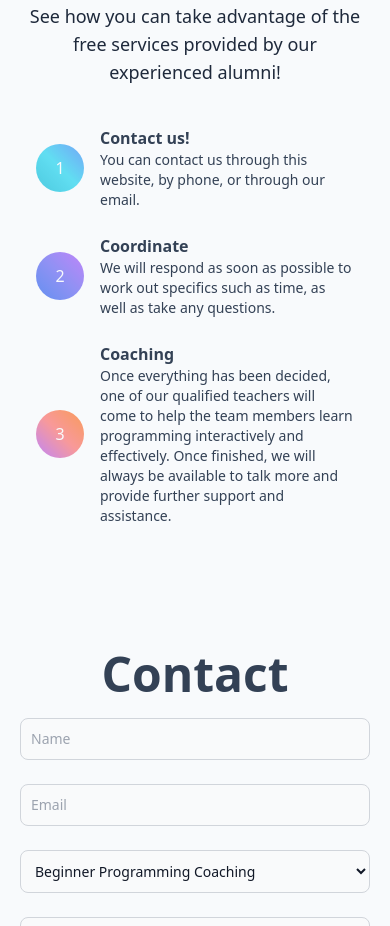
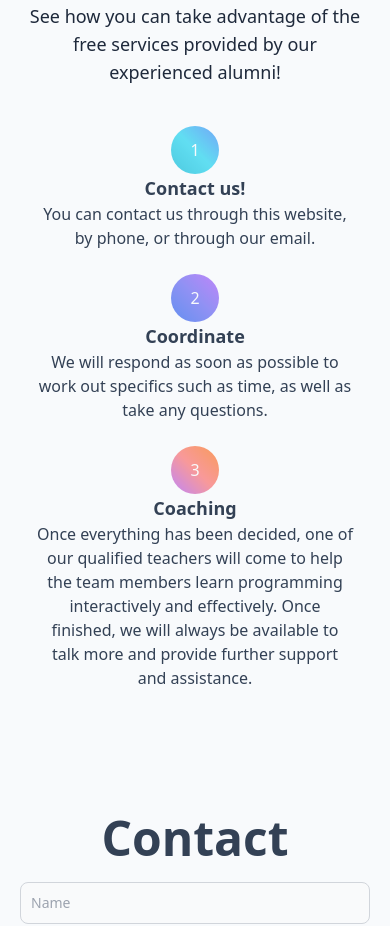
Before and after one commit to Coding-Academy-STL/fllstl.codes, a Next.js app: page / in a window 390 px wide. Shown: the part 4320-5246 px from the top of the page. Built offline with nearby package versions, Linux system fonts and the light colour scheme.

Commit message:
fix: update mobile view of the get started portion

```diff
--- a/pages/index.tsx
+++ b/pages/index.tsx
@@ -143,15 +143,15 @@ const About: NextPage = () => {
                     by our experienced alumni!
                 </p>
                 <div className="flex flex-col justify-center flex-wrap rounded-xl p-4 mb-4 text-slate-700 dark:text-slate-50">
-                    <div className="flex flex-row items-start space-x-4 my-3 md:my-5">
+                    <div className="flex flex-col md:flex-row  items-start md:space-x-4 text-center md:text-left my-3 md:my-5">
                         <div className="opacity-70 text-center w-12 flex-none rounded-full object-cover m-auto bg-gradient-to-tr text-slate-50 from-cyan-500 via-cyan-400 to-blue-500 p-3">
                             1
                         </div>
                         <div className="flex-auto md:max-w-lg lg:max-w-2xl">
-                            <h5 className="no-underline font-bold md:text-xl lg:text-2xl">
+                            <h5 className="no-underline font-bold text-lg md:text-xl lg:text-2xl">
                                 Contact us!
                             </h5>
-                            <p className="text-sm md:text-lg">
+                            <p className="text-md md:text-lg">
                                 You can contact us through this website, by{' '}
                                 <a>phone</a>, or through our{' '}
                                 <a href="mailto:contact@fllstl.codes">email</a>.
@@ -159,15 +159,15 @@ const About: NextPage = () => {
                         </div>
                     </div>
 
-                    <div className="flex flex-row items-start space-x-4 my-3 md:my-5">
+                    <div className="flex flex-col md:flex-row  items-start md:space-x-4 text-center md:text-left my-3 md:my-5">
                         <div className="opacity-70 text-center w-12 flex-none rounded-full object-cover m-auto bg-gradient-to-tr text-slate-50 from-blue-600 via-indigo-500 to-purple-500 p-3">
                             2
                         </div>
                         <div className="flex-auto md:max-w-lg lg:max-w-2xl">
-                            <h5 className="no-underline font-bold md:text-xl lg:text-2xl">
+                            <h5 className="no-underline font-bold text-lg md:text-xl lg:text-2xl">
                                 Coordinate
                             </h5>
-                            <p className="text-sm md:text-lg">
+                            <p className="text-md md:text-lg">
                                 We will respond as soon as possible to work out
                                 specifics such as time, as well as take any
                                 questions.
@@ -175,15 +175,15 @@ const About: NextPage = () => {
                         </div>
                     </div>
 
-                    <div className="flex flex-row items-start space-x-4 my-3 md:my-5">
+                    <div className="flex flex-col md:flex-row  items-start md:space-x-4 text-center md:text-left my-3 md:my-5">
                         <div className="opacity-70 text-center w-12 flex-none rounded-full object-cover m-auto bg-gradient-to-tr text-slate-50 from-purple-500 via-red-400 to-orange-500 p-3">
                             3
                         </div>
                         <div className="flex-auto md:max-w-lg lg:max-w-2xl">
-                            <h5 className="no-underline font-bold md:text-xl lg:text-2xl">
+                            <h5 className="no-underline font-bold text-lg md:text-xl lg:text-2xl">
                                 Coaching
                             </h5>
-                            <p className="text-sm md:text-lg">
+                            <p className="text-md md:text-lg">
                                 Once everything has been decided, one of our
                                 qualified teachers will come to help the team
                                 members learn programming interactively and
```
